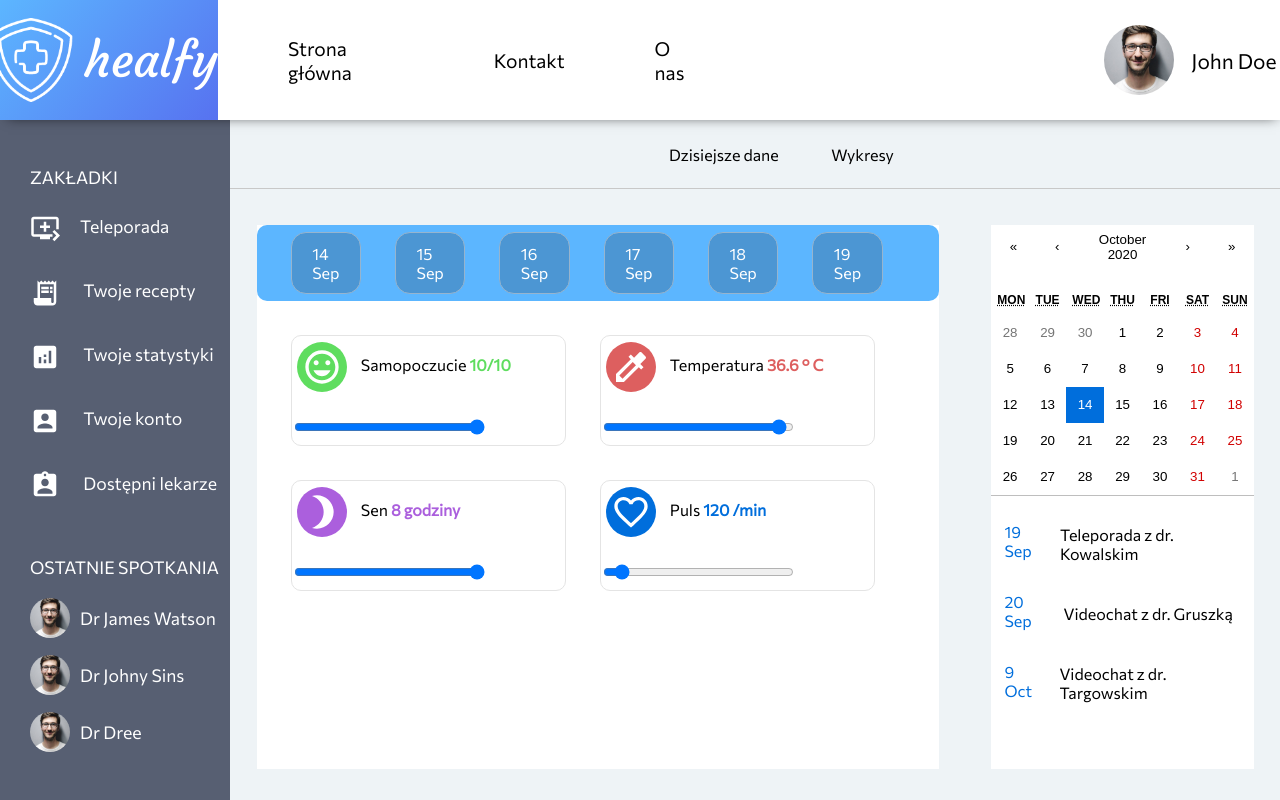
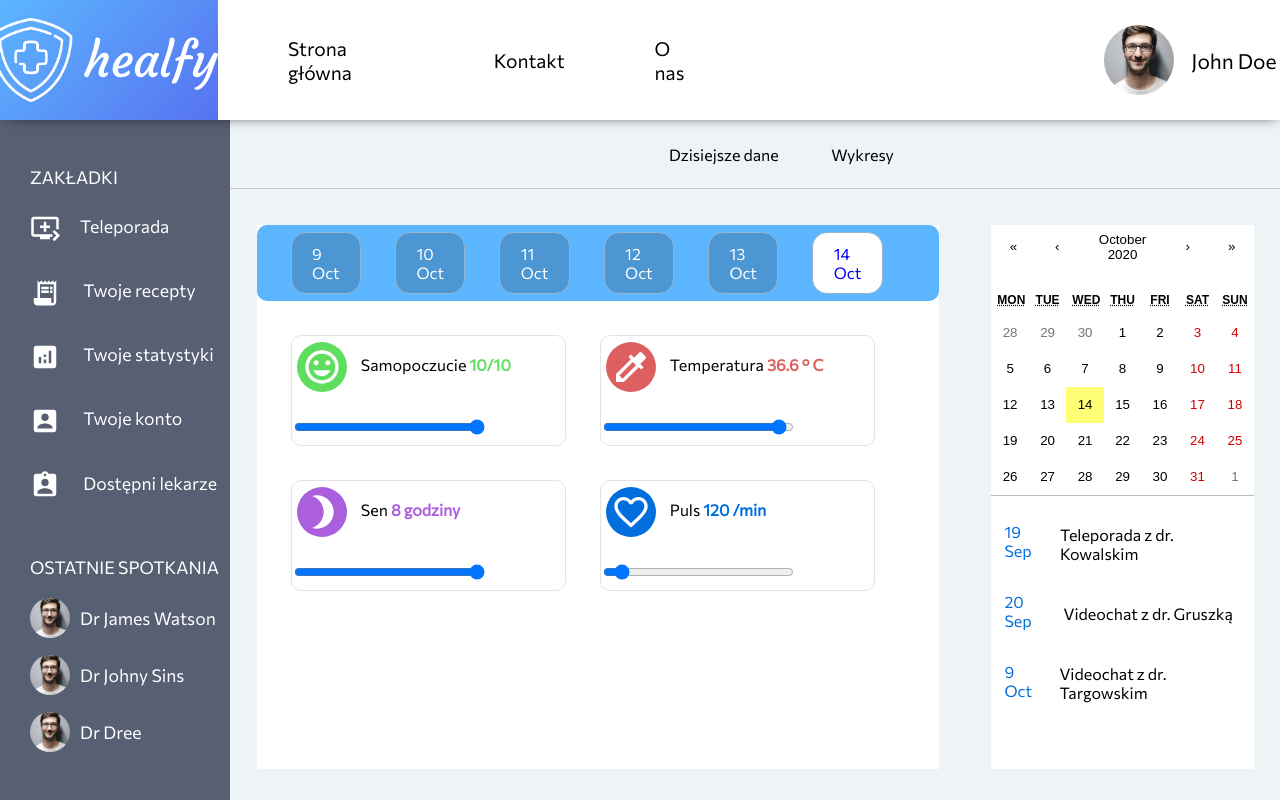
Before and after one commit to R3VANEK/hackHeroes2020, a React (Create React App) app: page /statystyki in a window 1280 px wide. Built offline with nearby package versions, Linux system fonts and the light colour scheme.

Commit message:
działający div z wpisanymi statystykami

```diff
--- a/src/components/User/Statystyki/Statystyki.css
+++ b/src/components/User/Statystyki/Statystyki.css
@@ -152,3 +152,7 @@
     clear:both;
     margin-right:10%;
 }
+.active{
+    background-color: white !important;
+    color:blue  !important;
+}
--- a/src/components/User/Statystyki/Statystyki.js
+++ b/src/components/User/Statystyki/Statystyki.js
@@ -15,21 +15,72 @@ import HearthIcon from '../../../icons/hearth.svg'
 
 
 class Statystyki extends Component {
-    state = {
-        date: new Date(),
-        mood : 10,
-        temperature : 36.6,
-        sleep : 8,
-        pulse : 120
+
+    componentDidMount(){
+        document.getElementsByClassName('date-prev-holder')[5].classList.add('active')
     }
 
-    onChange = date => this.setState({ date })
+
+    state = {
+        shortMonths : ['Jan', 'Feb', 'Mar', 'Apr', 'May', 'Jun', 'Jul', 'Aug', 'Sep', 'Oct', 'Nov', 'Dec'],
+        currentDate : new Date(Date.now()),
+
+        lastDaysData : [
+            { date : new Date(Date.now()), mood : 10, temperature : 36.6, sleep: 8, pulse : 120},
+            { date : new Date(new Date().setDate(new Date().getDate()-1)), mood : 8, temperature : 37.0, sleep: 10, pulse : 110},
+            { date : new Date(new Date().setDate(new Date().getDate()-2)), mood : 6, temperature : 37.5, sleep: 6, pulse : 100},
+            { date : new Date(new Date().setDate(new Date().getDate()-3)), mood : 5, temperature : 38.0, sleep: 5, pulse : 110},
+            { date : new Date(new Date().setDate(new Date().getDate()-4)), mood : 6, temperature : 37.2, sleep: 8, pulse : 120},
+            { date : new Date(new Date().setDate(new Date().getDate()-5)), mood : 7, temperature : 36.9, sleep: 9, pulse : 90}
+        ],
+
+        currentDisplayData : {date : new Date(Date.now()), mood : 10, temperature : 36.6, sleep: 8, pulse : 120}
+    }
+
+    onCalendarChange = (date) => {
+        this.setState({ date })
+    }
 
     statsChange = (event, parameter) =>{
-        this.setState({[parameter] : event.target.value})
+        let date = this.state.currentDisplayData.date
+        let copyState = this.state.lastDaysData
+        let index = copyState.findIndex((el)=>{
+            console.log(el.date, date)
+            return el.date.getTime() == date.getTime()
+        })
+
+        let element = copyState[index]
+        console.log(element)
+        element[parameter] = event.target.value
+        copyState[index] = element
+        let prevCurrent = this.state.currentDisplayData
+        this.setState({lastDaysData : [...copyState]})
+        this.setState({currentDisplayData : {
+                ...prevCurrent,
+                [parameter] : event.target.value
+            }
+        })
     }
 
+    changeDisplayData = (id) =>{
+        for(let i = 0; i<6;i++){
+            document.getElementsByClassName('date-prev-holder')[i].classList.remove('active')
+        }
+
+        document.getElementsByClassName('date-prev-holder')[5-id].classList.add('active')
+
+
+        this.setState({
+            currentDisplayData : {
+                ...this.state.lastDaysData[id]
+            }
+        })
+    }
+
+
+
     render() {
+
         return (
             <main>
                 <div id="lekarze-top-holder">
@@ -43,13 +94,14 @@ class Statystyki extends Component {
                 </div>
 
                 <div id="lekarze-left-holder">
+
                     <div id="date-help-holder">
-                        <div class="date-prev-holder">14 <br/>Sep</div>
-                        <div class="date-prev-holder">15 <br/>Sep</div>
-                        <div class="date-prev-holder">16 <br/>Sep</div>
-                        <div class="date-prev-holder">17 <br/>Sep</div>
-                        <div class="date-prev-holder">18 <br/>Sep</div>
-                        <div class="date-prev-holder">19 <br/>Sep</div>
+                        <div class="date-prev-holder" onClick={()=>{this.changeDisplayData(5)}}>{this.state.currentDate.getDate()-5}<br/>{this.state.shortMonths[this.state.currentDate.getMonth()]}</div>
+                        <div class="date-prev-holder" onClick={()=>{this.changeDisplayData(4)}}>{this.state.currentDate.getDate()-4}<br/>{this.state.shortMonths[this.state.currentDate.getMonth()]}</div>
+                        <div class="date-prev-holder" onClick={()=>{this.changeDisplayData(3)}}>{this.state.currentDate.getDate()-3}<br/>{this.state.shortMonths[this.state.currentDate.getMonth()]}</div>
+                        <div class="date-prev-holder" onClick={()=>{this.changeDisplayData(2)}}>{this.state.currentDate.getDate()-2}<br/>{this.state.shortMonths[this.state.currentDate.getMonth()]}</div>
+                        <div class="date-prev-holder" onClick={()=>{this.changeDisplayData(1)}}>{this.state.currentDate.getDate()-1}<br/>{this.state.shortMonths[this.state.currentDate.getMonth()]}</div>
+                        <div class="date-prev-holder" onClick={()=>{this.changeDisplayData(0)}}>{this.state.currentDate.getDate()}<br/>{this.state.shortMonths[this.state.currentDate.getMonth()]}</div>
                     </div>
 
                     <div class="stats-holder">
@@ -57,7 +109,7 @@ class Statystyki extends Component {
                             <img src={MoodIcon} class="stats-icon"/>
                         </div>
                         <div class="stats-name-holder">
-                            Samopoczucie<span class="stats-colored lime text"> {this.state.mood}/10</span>
+                            Samopoczucie<span class="stats-colored lime text"> {this.state.currentDisplayData.mood}/10</span>
                         </div>
                         <input type="range" class="input-range" min="1" max="10" step="1" onChange={(event)=>{this.statsChange(event, 'mood')}}/>
                     </div>
@@ -67,7 +119,7 @@ class Statystyki extends Component {
                             <img src={TemperatureIcon} class="stats-icon "/>
                         </div>
                         <div class="stats-name-holder">
-                            Temperatura<span class="stats-colored red text"> {this.state.temperature} &deg; C</span>
+                            Temperatura<span class="stats-colored red text"> {this.state.currentDisplayData.temperature} &deg; C</span>
                         </div>
                         <input type="range" class="input-range" min="34.8" max="40" step="0.1"  onChange={(event)=>{this.statsChange(event, 'temperature')}}/>
                     </div>
@@ -77,7 +129,7 @@ class Statystyki extends Component {
                             <img src={MoonIcon} class="stats-icon "/>
                         </div>
                         <div class="stats-name-holder">
-                            Sen<span class="stats-colored purple text"> {this.state.sleep} godziny</span>
+                            Sen<span class="stats-colored purple text"> {this.state.currentDisplayData.sleep} godziny</span>
                         </div>
                         <input type="range" class="input-range" min="1" max="16" step="1" onChange={(event)=>{this.statsChange(event, 'sleep')}}/>
                     </div>
@@ -87,7 +139,7 @@ class Statystyki extends Component {
                             <img src={HearthIcon} class="stats-icon "/>
                         </div>
                         <div class="stats-name-holder">
-                            Puls<span class="stats-colored blue text"> {this.state.pulse} /min</span>
+                            Puls<span class="stats-colored blue text"> {this.state.currentDisplayData.pulse} /min</span>
                         </div>
                         <input type="range" class="input-range" min="40" max="200" step="10" onChange={(event)=>{this.statsChange(event, 'pulse')}}/>
                     </div>
@@ -96,7 +148,7 @@ class Statystyki extends Component {
 
                 <div id="lekarze-right-holder">
                     <Calendar
-                        onChange={this.onChange}
+                        onChange={this.onCalendarChange}
                         value={this.state.date}
                         className="calendar"
                     />
```
